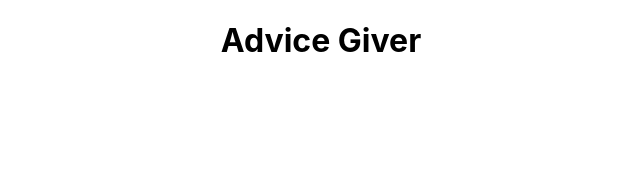
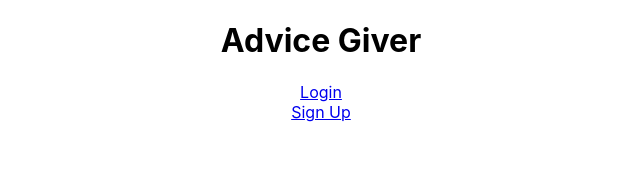
Before and after one commit to build-week-advice-giver/React-Advice-Giver, a React (Create React App) app in the folder advice-giver/: page / in a window 1280 px wide. Shown: the top 172 px of the page, without its empty margins (319-959 px from the left). Built offline with nearby package versions, Linux system fonts and the light colour scheme.

Commit message:
Update App.js

```diff
--- a/advice-giver/src/App.js
+++ b/advice-giver/src/App.js
@@ -1,6 +1,6 @@
 import './App.css'
 import React from 'react'
-import { Route, HashRouter } from 'react-router-dom'
+import { Route } from 'react-router-dom'
 import Login from './components/Login'
 import PrivateRoute from './components/PrivateRoute'
 import AnswerPage from './components/AnswerPage'
@@ -17,7 +17,7 @@ export default class App extends React.Component {
     return (
       <div className="App">
         <h1>Advice Giver</h1>
-        <HashRouter exact path='/' render={props => (<Landing {...props} />)}/>
+        <Route exact path='/' render={props => (<Landing {...props} />)}/>
         <Route path='/login' render={props => (<Login {...props} />)}/>
         <Route path='/signup' render={props => (<SignUp {...props} />)}/>
 
```
